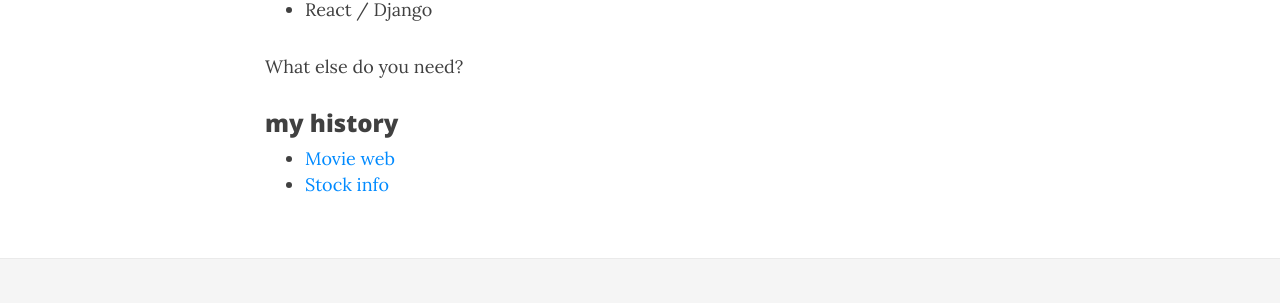
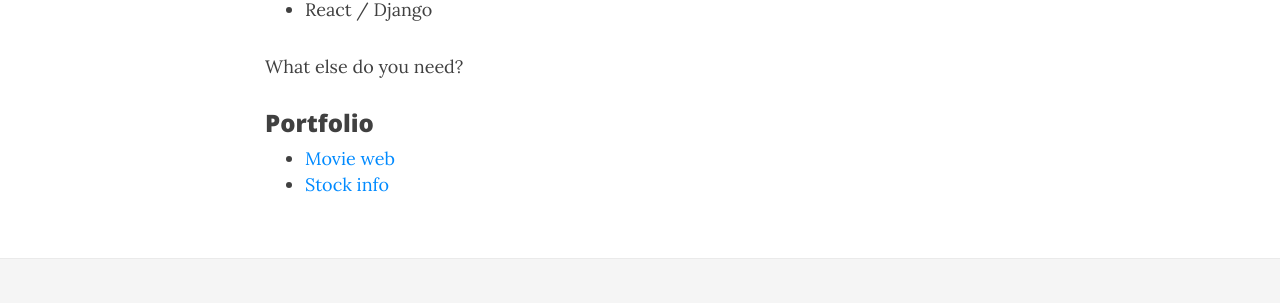
Before and after one commit to rlagksruf16/DevFest-on-Campus-2019-Event-Page, a Jekyll site: the page built from aboutme.md, in a window 1280 px wide and 966 px high. Shown: the part 474-777 px from the top of the window. Built offline with Jekyll 4.4.1, drawn with Linux system fonts in a browser that asks for light colours; nearby versions of some CDN libraries.

Commit message:
edit social links

```diff
--- a/_config.yml
+++ b/_config.yml
@@ -92,7 +92,7 @@
 # Select which share links to show in posts
 share-links-active:
   twitter: false
-  facebook: false
+  facebook: true
   google: false
   linkedin: true
 
@@ -126,7 +126,7 @@
 # disqus: ""
 
 # To use Facebook Comments, fill in a Facebook App ID
-# fb_comment_id: ""
+fb_comment_id: "100002603361069"
 
 # Staticman support
 staticman:
@@ -159,7 +159,7 @@
 markdown: kramdown
 highlighter: rouge
 permalink: /:year-:month-:day-:title/
-paginate: 5
+paginate: 10
 
 kramdown:
   input: GFM
--- a/aboutme.md
+++ b/aboutme.md
@@ -12,7 +12,7 @@
 
 What else do you need?
 
-### my history
+### Portfolio
 
 - [Movie web](http://ec2-54-180-105-189.ap-northeast-2.compute.amazonaws.com/)
 - [Stock info](https://store.whale.naver.com/detail/onfnhemhancngkbgdffipihfgdlodfck)
```
